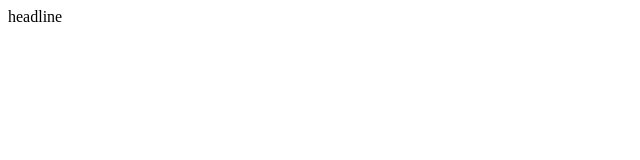
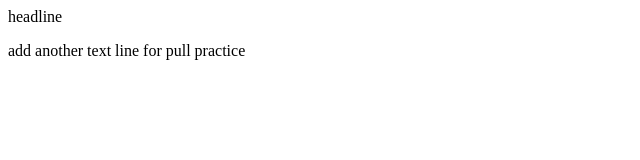
Before and after one commit to jbowser64/My-First-GIT, a plain HTML site: page index.html in a window 1280 px wide. Shown: the whole page, without its empty margins (0-640 px from the left). Drawn offline with Linux system fonts and the light colour scheme.

Commit message:
Update index.html

```diff
--- a/index.html
+++ b/index.html
@@ -1 +1,2 @@
 <p>headline</p>
+<p>add another text line for pull practice</p>
```
